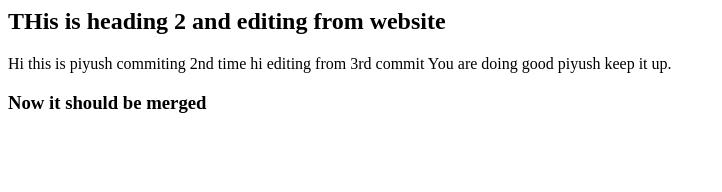
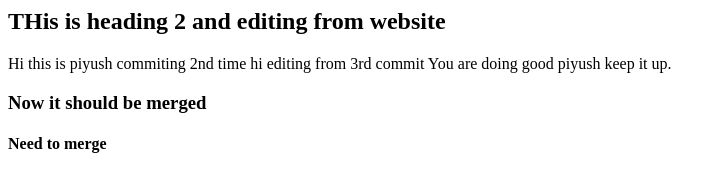
Before and after one commit to piyushpatidar5/practice_git, a plain HTML site: page index.html in a window 1280 px wide. Shown: the whole page, without its empty margins (0-722 px from the left). Drawn offline with Linux system fonts and the light colour scheme.

Commit message:
Update index.html

```diff
--- a/index.html
+++ b/index.html
@@ -5,5 +5,6 @@ Hi this is piyush commiting 2nd time
 hi editing from 3rd commit
 You are doing good piyush keep it up.
 <h3>Now it should be merged</h3>
+<h4>Need to merge</h4>
 </body>
 </html>
```
